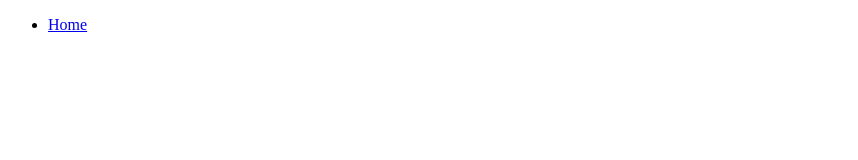
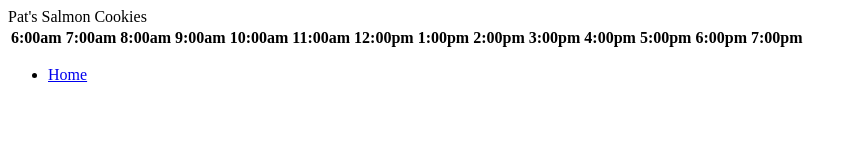
Before and after one commit to patricklathrop/cookiestand, a plain HTML site: page sales.html in a window 1280 px wide. Shown: the whole page, without its empty margins (0-858 px from the left). Drawn offline with Linux system fonts and the light colour scheme.

Commit message:
js code day 2 code complete

```diff
--- a/js/app.js
+++ b/js/app.js
@@ -1,10 +1,18 @@
 'use strict';
 console.log('js online');
 
-// global variable //
+// global variable cookieArray will stor the objects pushed to it in the format cookieArray[#].<object> //
 var cookieArray = [];
+var shopHour = 14;
 
-// this function is used to bundle parameters passed to it, as well as adding an empty array called 'cookiesPerHour' that will store the number of 'cookies per hour', and returning an object //
+// //
+/**
+ * this function is used to bundle parameters passed to it, as well as adding an empty array called 'cookiesPerHour' that will store the number of 'cookies per hour', and returning an object.
+ * @param {string} location this is the city location
+ * @param {number} minCust this is the minimum customers per hour
+ * @param {number} maxCust this is the maximum customers per hour
+ * @param {number} avgCookieSale average cookies per customer per hour
+ */
 function newPlace(location, minCust, maxCust, avgCookieSale){
   this.location = location;
   this.minCust = minCust;
@@ -13,9 +21,13 @@ function newPlace(location, minCust, maxCust, avgCookieSale){
   this.cookiesPerHour = [];
 }
 
-// each line below is calling 'function newPlace' and passing along the parameters listed to bundle into an object that can be passed to cookieArray //
-cookieArray.push(new newPlace("Seattle",23, 65, 6.3));
+/**
+ * each line below is calling 'function newPlace' and passing along the parameters listed to bundle into an object that can be passed to cookieArray
+ */
+function coreLocation() {
+cookieArray.push(new newPlace("Seattle", 23, 65, 6.3));
 cookieArray.push(new newPlace("Tokyo", 3, 24, 1.2));
 cookieArray.push(new newPlace("Dubai", 11, 38, 3.7));
 cookieArray.push(new newPlace("Paris", 20, 38, 2.3));
 cookieArray.push(new newPlace("Lima", 2, 16, 4.6));
+}
--- a/sales.html
+++ b/sales.html
@@ -7,6 +7,32 @@
   <title>Document</title>
 </head>
 <body>
+
+  <header>  Pat's Salmon Cookies </header>
+
+  <table id="myTable">
+    <tr>
+        <th>6:00am</th>
+        <th>7:00am</th>
+        <th>8:00am</th>
+        <th>9:00am</th>
+        <th>10:00am</th>
+        <th>11:00am</th>
+        <th>12:00pm</th>
+        <th>1:00pm</th>
+        <th>2:00pm</th>
+        <th>3:00pm</th>
+        <th>4:00pm</th>
+        <th>5:00pm</th>
+        <th>6:00pm</th>
+        <th>7:00pm</th>
+
+    </tr>
+
+  </table>
+
+
+
 
   <nav>
     <ul>
```
